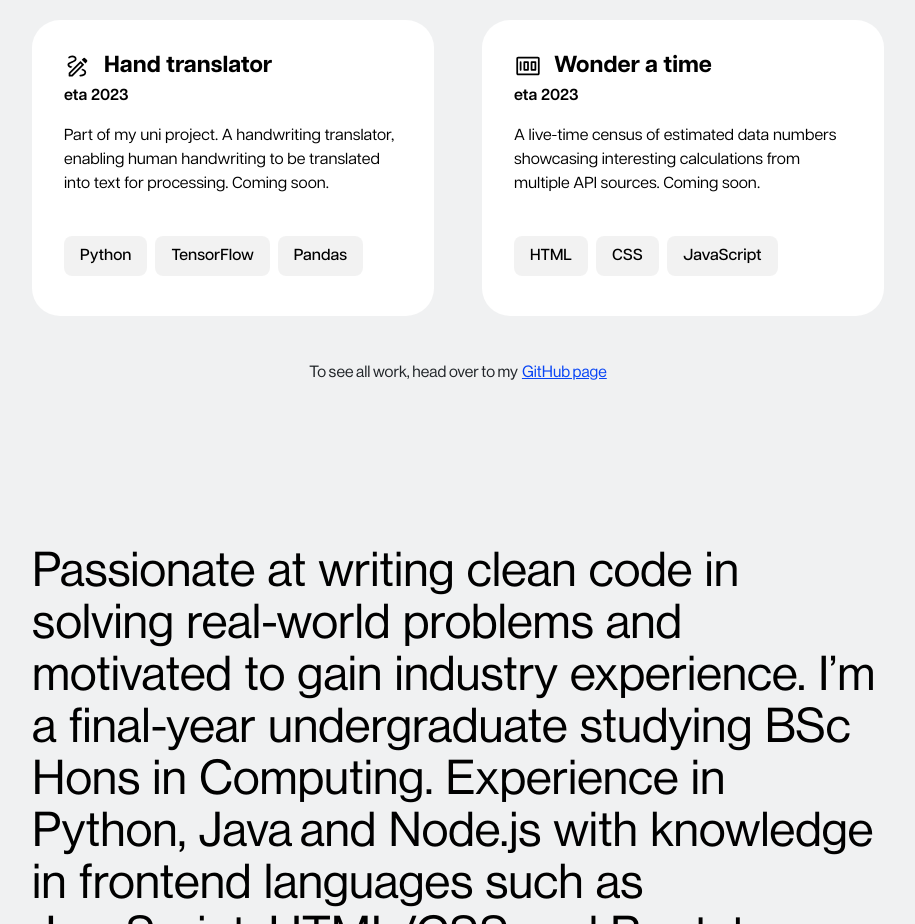
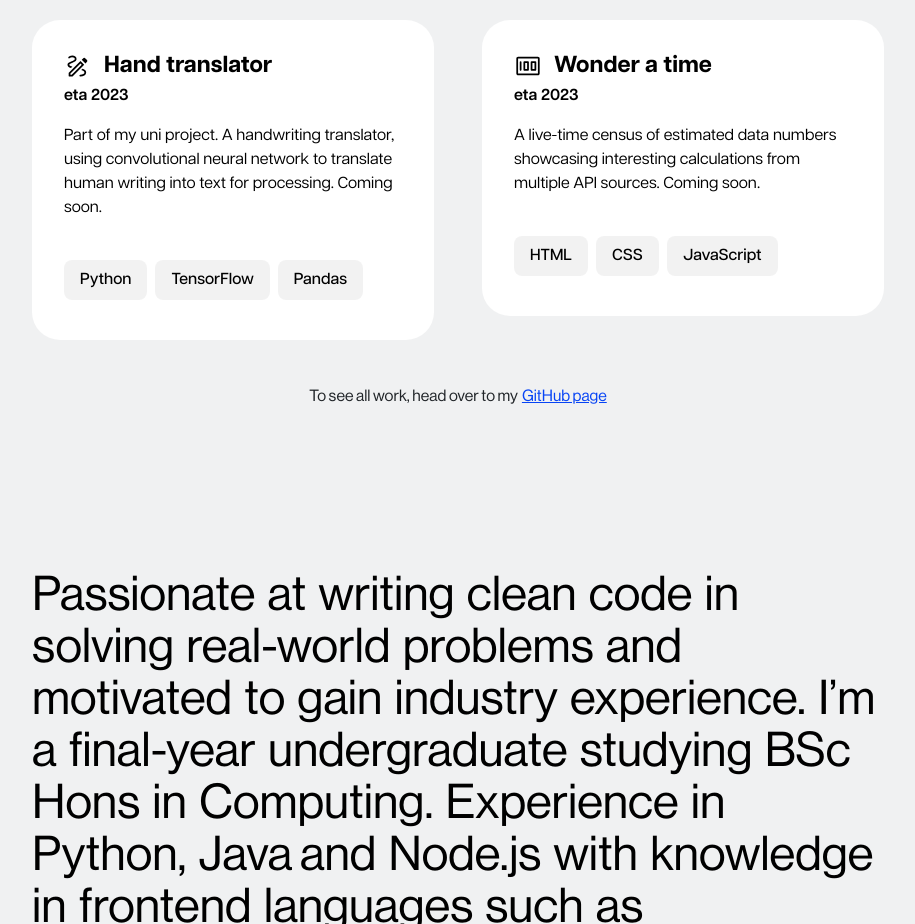
Before and after one commit to niruttanstee/portfolio, a plain HTML site: page index.html in a window 1280 px wide. Shown: the part 1420-2344 px from the top of the page, without its empty margins (182-1097 px from the left). Drawn offline with nearby package versions, Linux system fonts and the light colour scheme.

Commit message:
Convolutional neural network

```diff
--- a/index.html
+++ b/index.html
@@ -220,7 +220,7 @@
                                 <!--description-->
                                 <div class="project-description-wrapper">
                                     <p class="project-description-text text-black">
-                                        Part of my uni project. A handwriting translator, enabling human handwriting to be translated into text for processing. Coming soon.</p>
+                                        Part of my uni project. A handwriting translator, using convolutional neural network to translate human writing into text for processing. Coming soon.</p>
                                 </div>
                                 <!--discipline-->
                                 <div class="project-discipline-wrapper d-flex flex-wrap">
```
